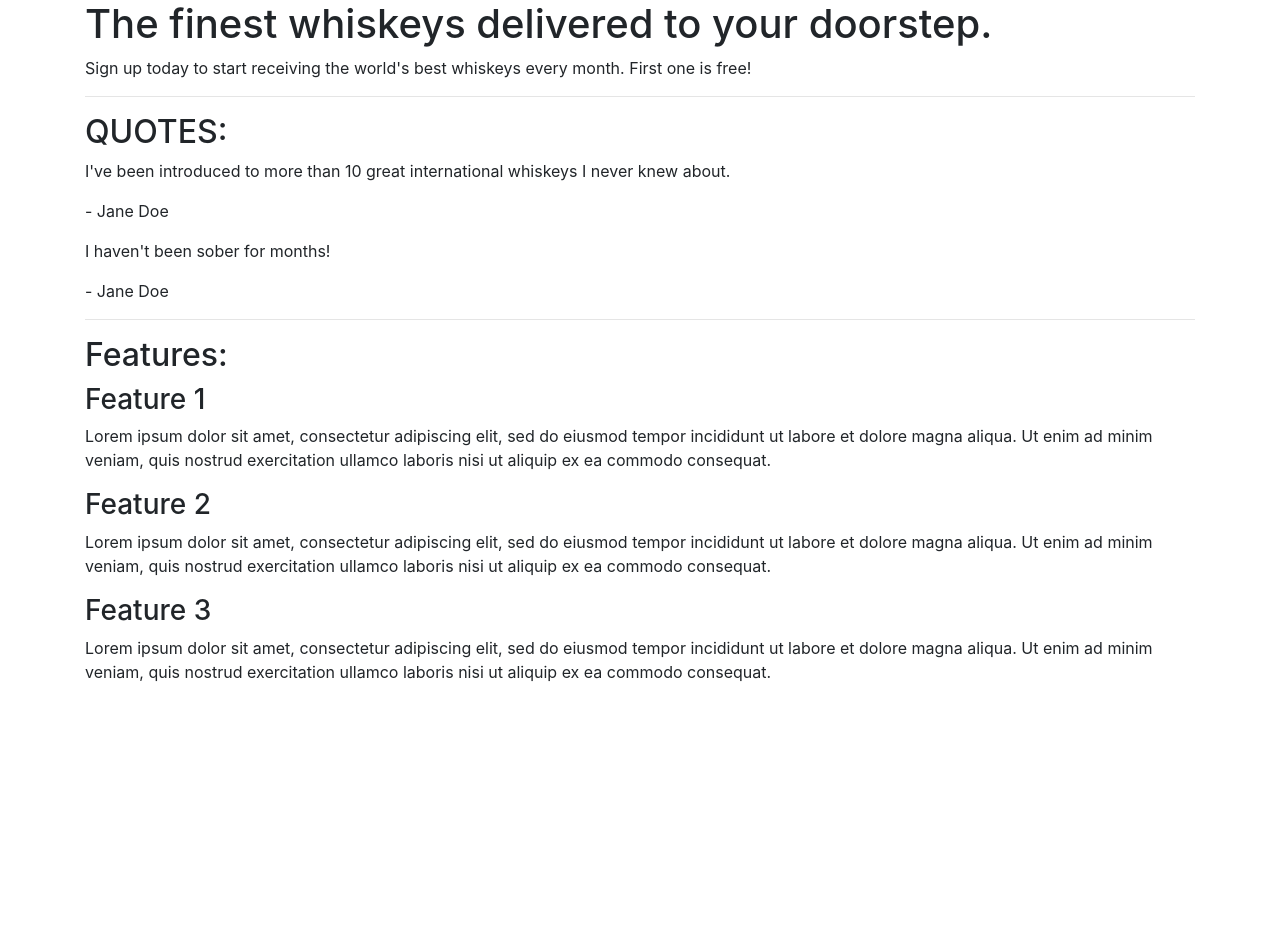
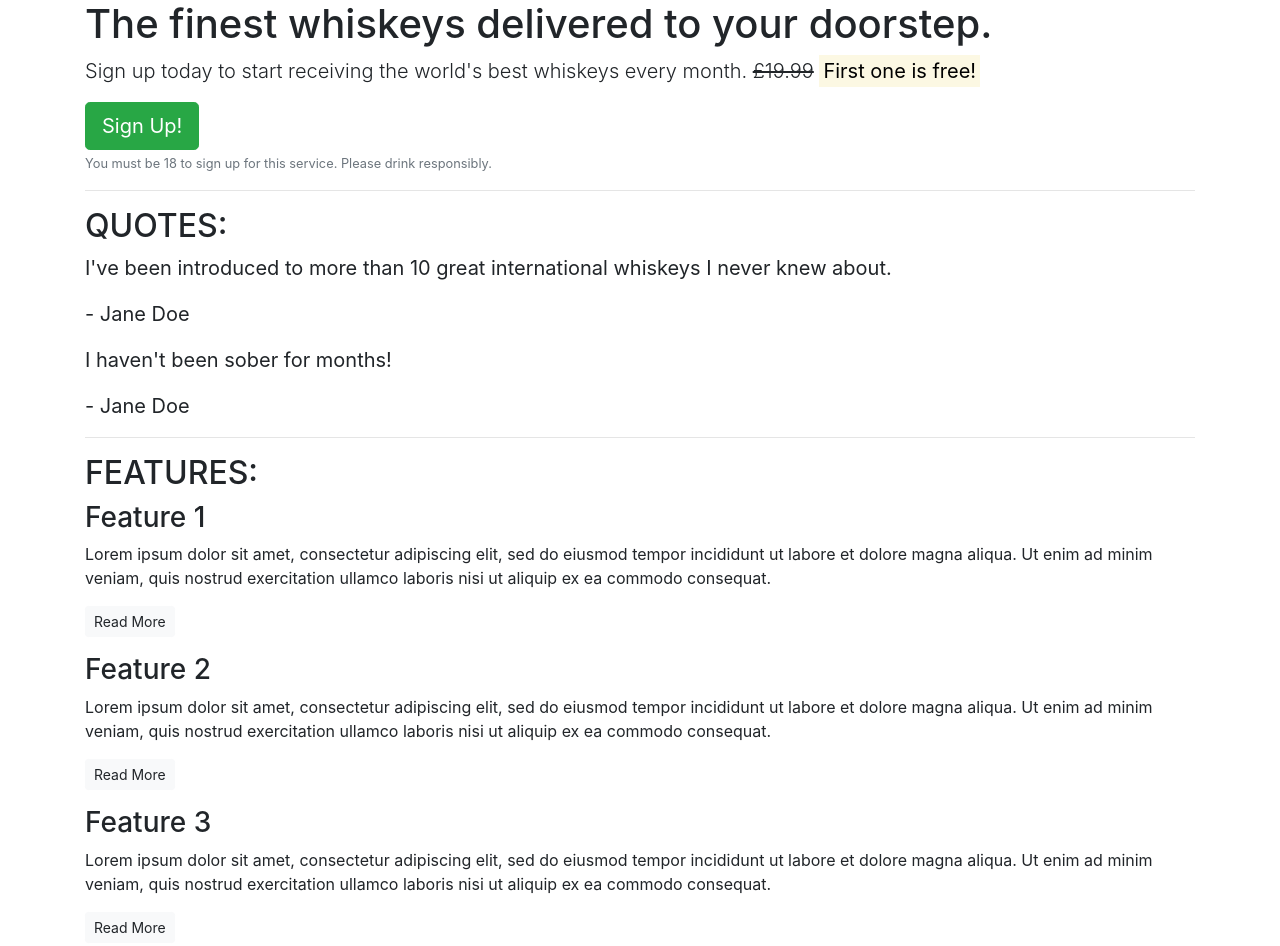
Before and after one commit to md-ash-dot/bootstrap1, a plain HTML site: page index.html in a window 1280 px wide. Before the commit the page ends 800 px from the top, so only its background shows below. Drawn offline with nearby package versions, Linux system fonts and the light colour scheme.

Commit message:
Add core css

```diff
--- a/index.html
+++ b/index.html
@@ -16,7 +16,10 @@
         <!-- Callout -->
         <section class="callout">
             <h1>The finest whiskeys delivered to your doorstep.</h1>
-            <p>Sign up today to start receiving the world's best whiskeys every month. First one is free!</p>
+            <p class="lead">Sign up today to start receiving the world's best whiskeys every month.
+            <s>£19.99</s> <strong><mark>First one is free!</mark></strong></p>
+            <button class="btn btn-success btn-lg">Sign Up!</button>
+            <p class="text-muted"><small>You must be 18 to sign up for this service. Please drink responsibly.</small></p>
         </section>
         <!-- /.callout -->
         <hr>
@@ -24,32 +27,35 @@
         <!-- Quotes -->
         <section class="quotes">
             <h2 class="text-uppercase">Quotes:</h2>
-            <div class="quote">
+            <blockquote class="blockquote">
                 <p>I've been introduced to more than 10 great international whiskeys I never knew about.</p>
                 <p>- Jane Doe</p>
-            </div>
-            <div class="quote">
+            </blockquote>
+            <blockquote class="blockquote">
                 <p>I haven't been sober for months!</p>
                 <p>- Jane Doe</p>
-            </div>
+            </blockquote>
         </section>
         <!-- /.quotes -->
         <hr>
 
         <!-- Features -->
         <section class="features">
-            <h2>Features:</h2>
+            <h2 class="text-uppercase">Features:</h2>
             <div class="feature">
                 <h3>Feature 1</h3>
                 <p>Lorem ipsum dolor sit amet, consectetur adipiscing elit, sed do eiusmod tempor incididunt ut labore et dolore magna aliqua. Ut enim ad minim veniam, quis nostrud exercitation ullamco laboris nisi ut aliquip ex ea commodo consequat.</p>
+                <p><a class="btn btn-sm btn-light" href="">Read More</a></p>
             </div>
             <div class="feature">
                 <h3>Feature 2</h3>
                 <p>Lorem ipsum dolor sit amet, consectetur adipiscing elit, sed do eiusmod tempor incididunt ut labore et dolore magna aliqua. Ut enim ad minim veniam, quis nostrud exercitation ullamco laboris nisi ut aliquip ex ea commodo consequat.</p>
+                <p><a class="btn btn-sm btn-light" href="">Read More</a></p>
             </div>
             <div class="feature">
                 <h3>Feature 3</h3>
                 <p>Lorem ipsum dolor sit amet, consectetur adipiscing elit, sed do eiusmod tempor incididunt ut labore et dolore magna aliqua. Ut enim ad minim veniam, quis nostrud exercitation ullamco laboris nisi ut aliquip ex ea commodo consequat.</p>
+                <p><a class="btn btn-sm btn-light" href="">Read More</a></p>
             </div>
         </section>
         <!-- /.features -->
```
